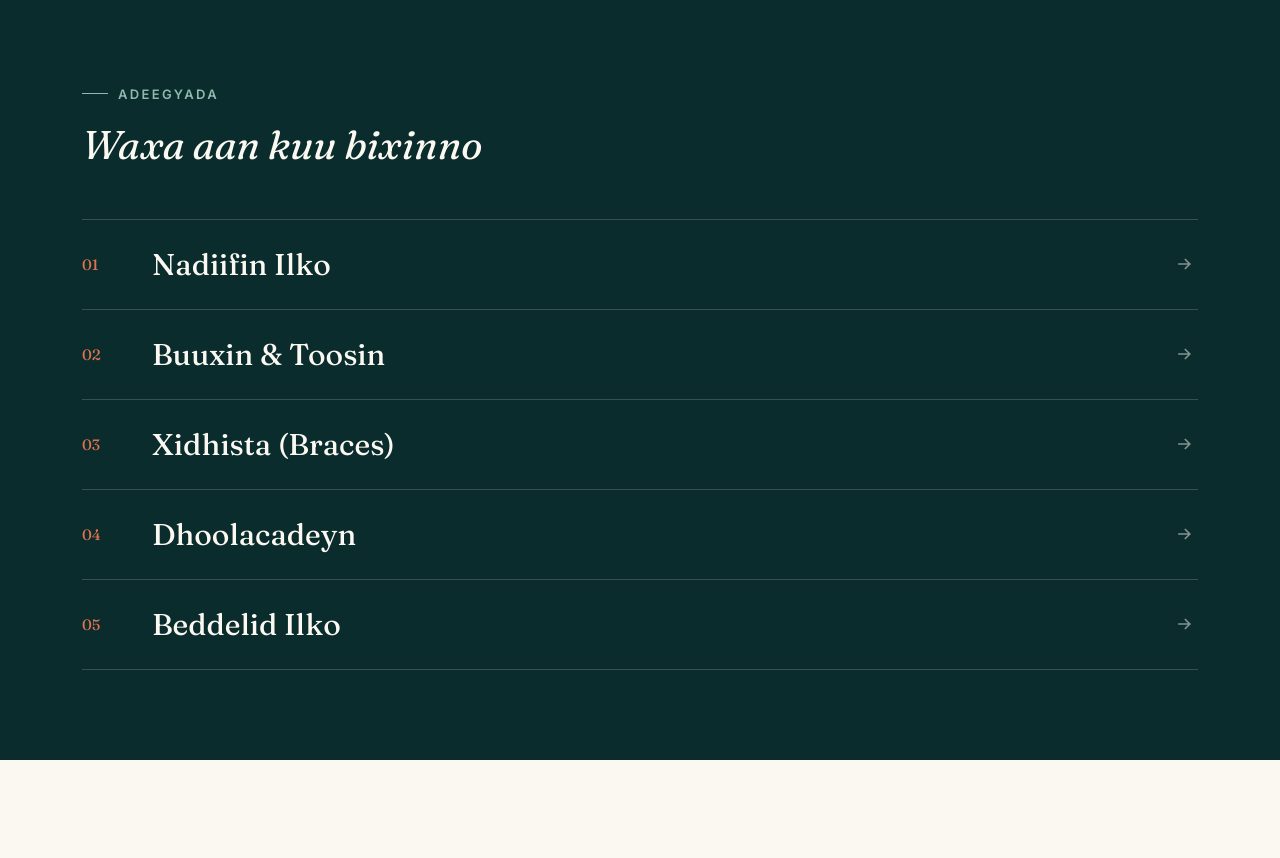
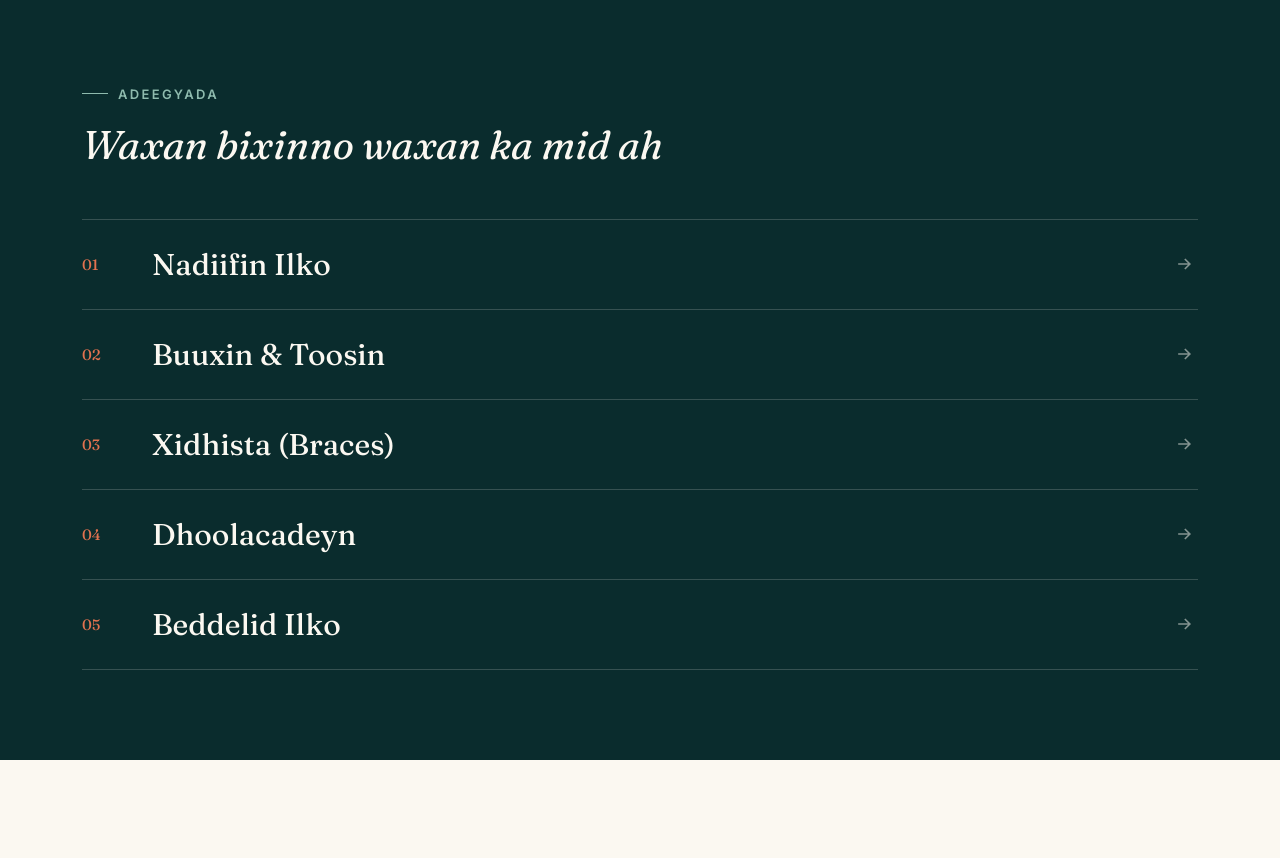
Before and after one commit to zakariyeusmacila-coder/Nashaad-Dental-care, a plain HTML site: page index.html in a window 1280 px wide. Shown: the part 1200-2058 px from the top of the page. Drawn offline with Linux system fonts and the light colour scheme.

Commit message:
Update index.html

```diff
--- a/index.html
+++ b/index.html
@@ -304,7 +304,7 @@
 <section class="services">
   <div class="wrap">
     <div class="section-label">Adeegyada</div>
-    <h2>Waxa aan kuu bixinno</h2>
+    <h2>Waxan bixinno waxan ka mid ah </h2>
     <div class="service-list">
       <div class="service-row"><span class="idx">01</span><span class="name">Nadiifin Ilko</span><svg class="arrow" viewBox="0 0 24 24" fill="none" stroke="currentColor" stroke-width="2"><path d="M5 12h14M13 6l6 6-6 6"/></svg></div>
       <div class="service-row"><span class="idx">02</span><span class="name">Buuxin &amp; Toosin</span><svg class="arrow" viewBox="0 0 24 24" fill="none" stroke="currentColor" stroke-width="2"><path d="M5 12h14M13 6l6 6-6 6"/></svg></div>
```
